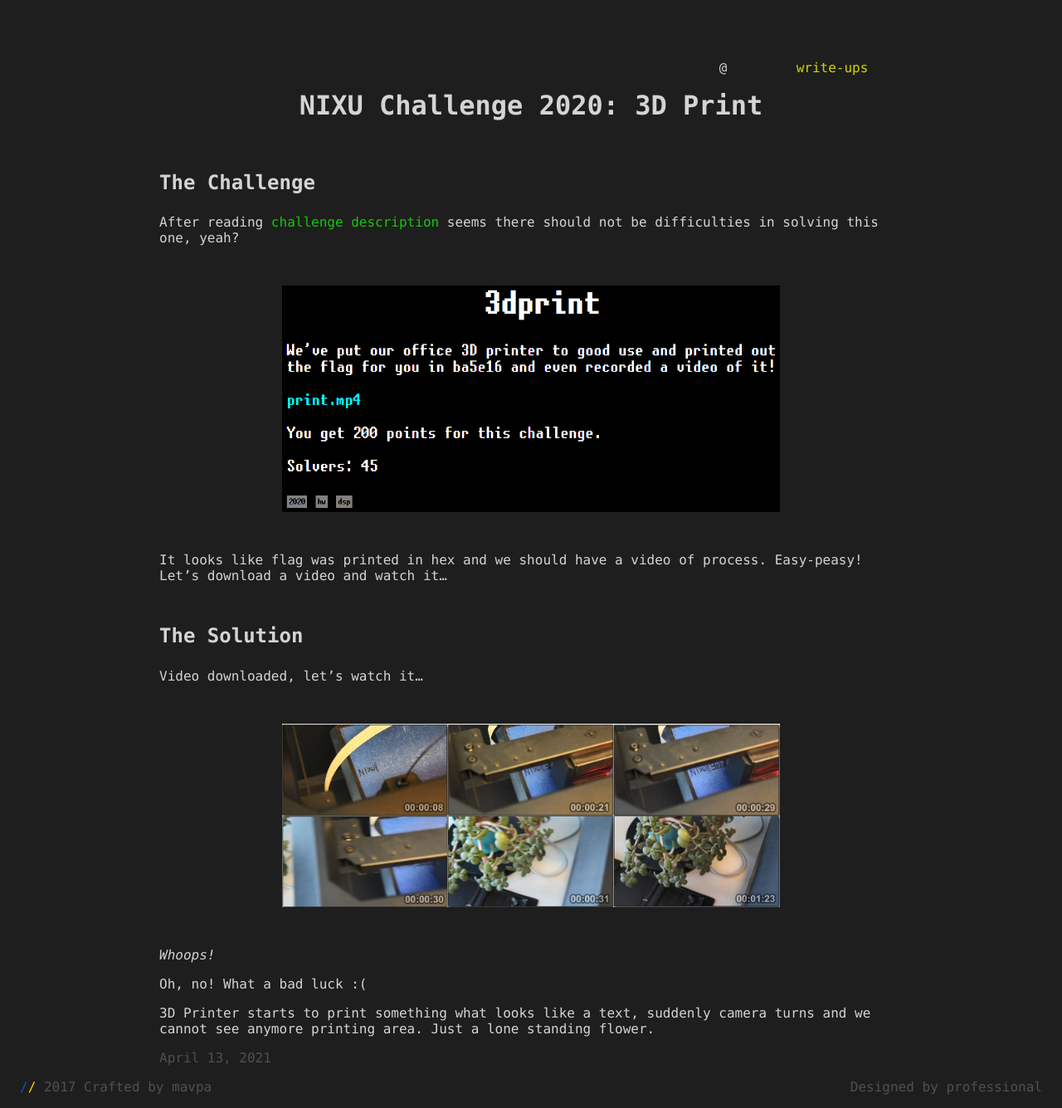
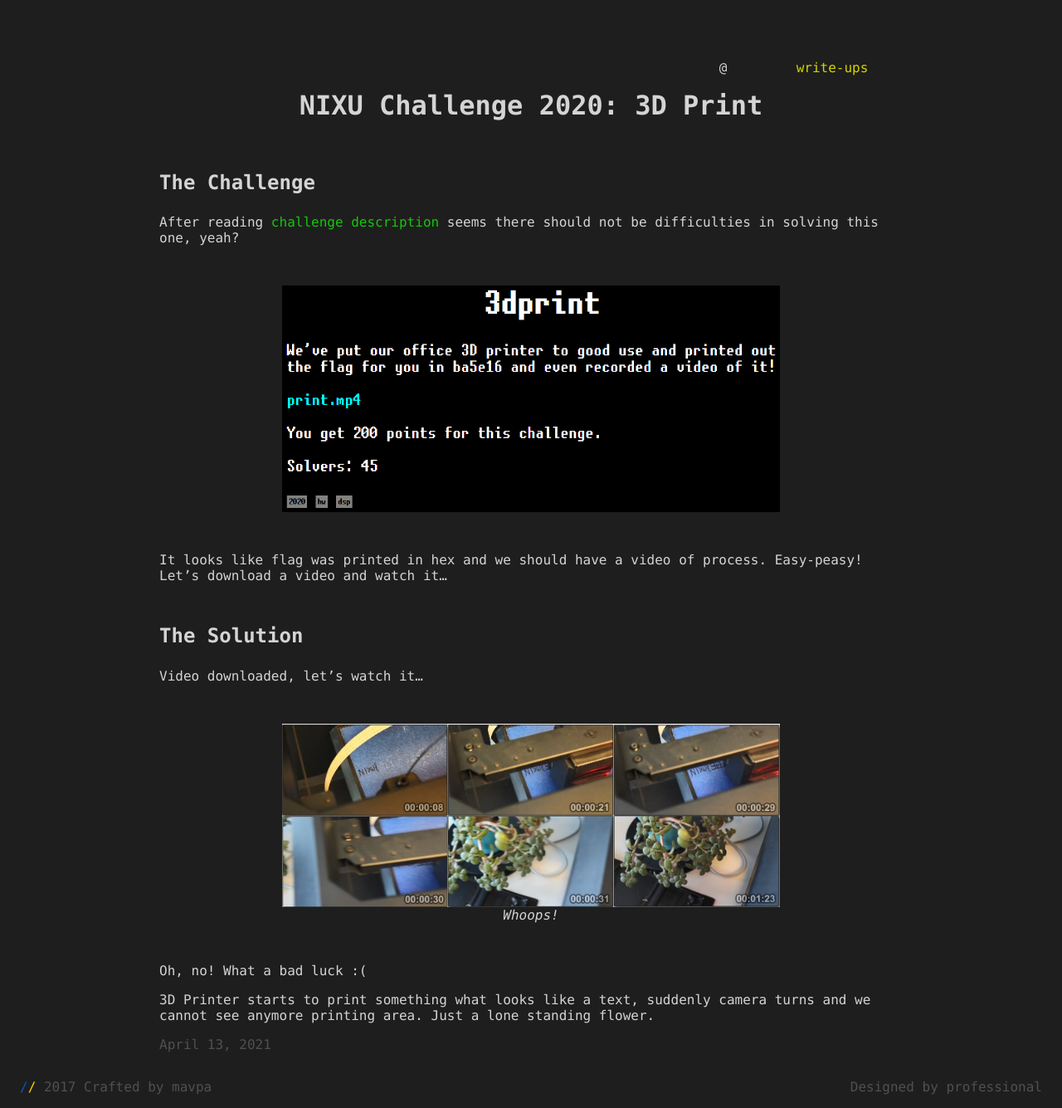
Before and after one commit to taranich/taranich.github.io, a Jekyll site: the page built from _posts/2021-04-13-NIXU2020-3dprint.md, in a window 1280 px wide and 1335 px high. Shown: the whole window at 83% size. Built offline with Jekyll 4.4.1, drawn with Linux system fonts in a browser that asks for light colours.

Commit message:
Fix for CSS

```diff
--- a/css/markdown.css
+++ b/css/markdown.css
@@ -348,7 +348,17 @@
     background-color: rgb(50, 50, 50);
   }
 
-  .post-body img + em a + em{
+  .post-body img + em{
+    margin-left: auto;
+    margin-right: auto;
+    margin-top: -3rem;
+    margin-bottom: 3rem;
+    display: block;
+    text-align: center;
+    width: 70%;
+  }
+
+  .post-body a + em{
     margin-left: auto;
     margin-right: auto;
     margin-top: -3rem;
```
